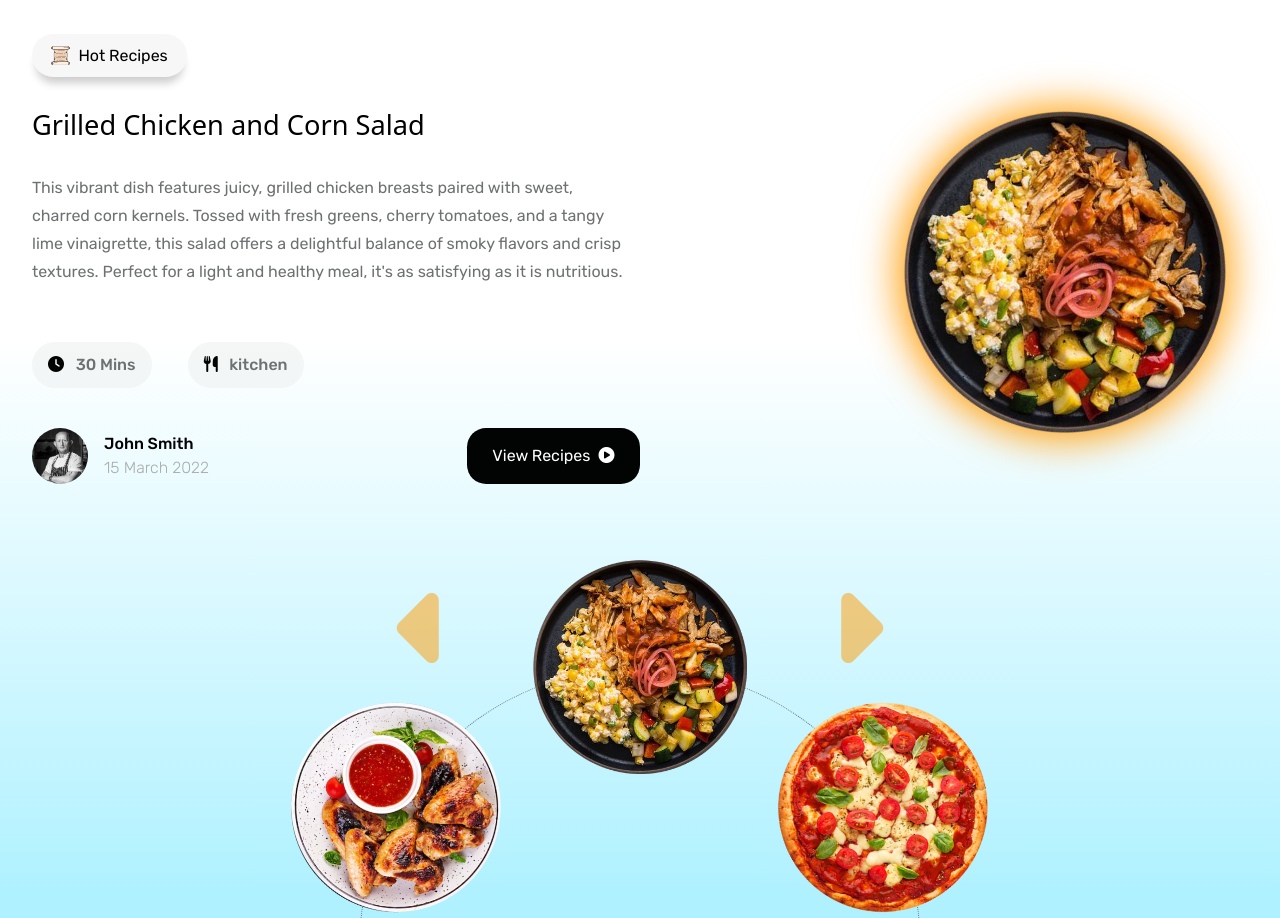
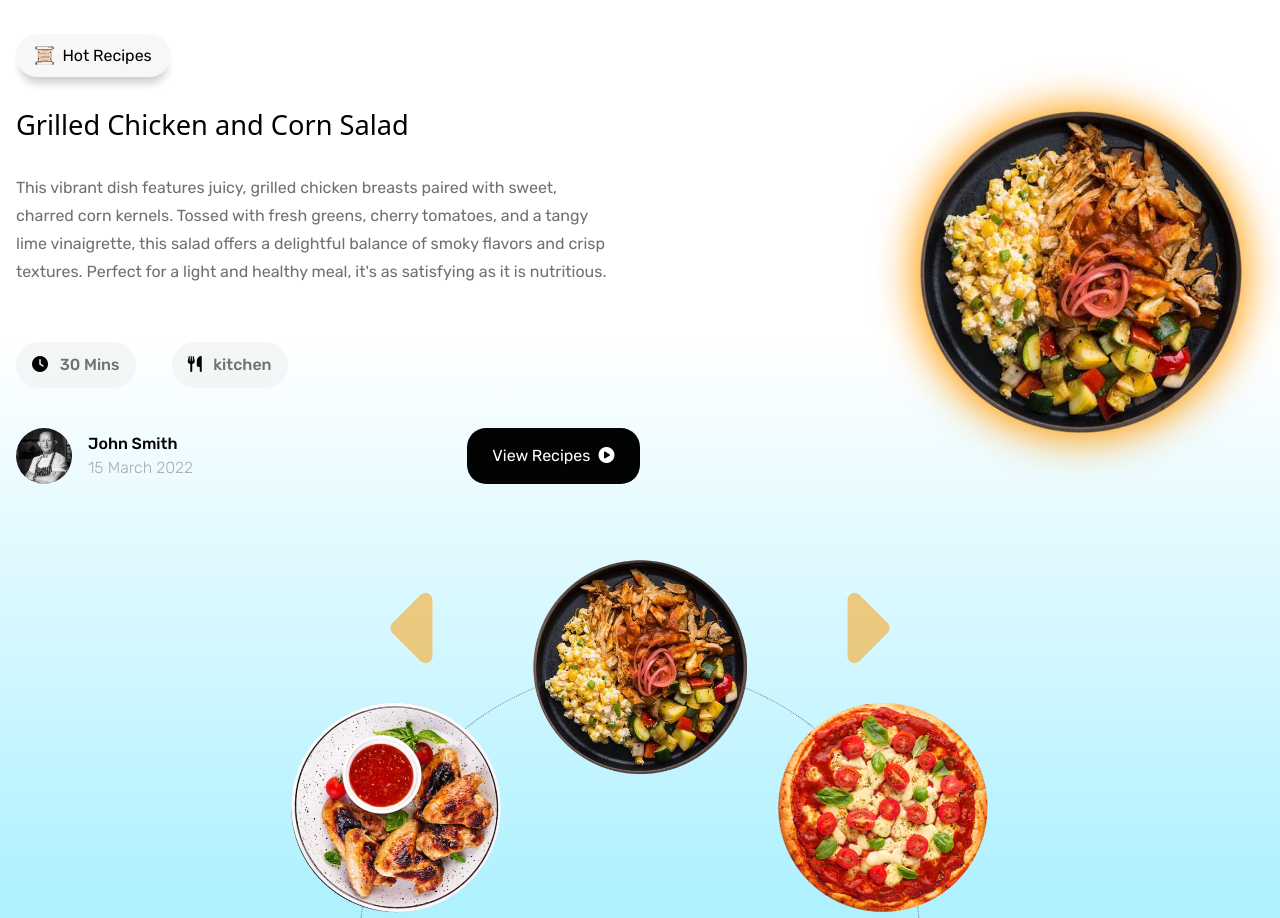
Before and after one commit to Marwan-003/food-Fashion-website, a plain HTML site: page index.html in a window 1280 px wide. Shown: the part 66-984 px from the top of the page. Drawn offline with Linux system fonts and the light colour scheme; a web font is replaced by a local one.

Commit message:
Fix slider

```diff
--- a/index.html
+++ b/index.html
@@ -202,7 +202,7 @@
             </div>
           </div>
         </div>
-        <div class="slider ">
+        <div class="slider flex justify-center ">
           <div class="prev arrow cursor-pointer"><i class="fa-solid fa-caret-left"></i></div>
           <div class="next arrow cursor-pointer"><i class="fa-solid fa-caret-right"></i></div>
           <div class="slider_imgs">
@@ -381,7 +381,7 @@
   <!-- blog -->
       <div class="blogs" id="blogs">
         <div class="container mx-auto">
-          <div class="heading text-center">
+          <div class="heading text-center ">
             <h3 class="tittle mb-5">Check out @FoodFashion on instagram</h3>
             <p class="description w-5/6 mx-auto">Everyone can be a chef in their own kitchen. Quick , delicious meals and spicy chicken wings. Check out @FoodFashion on instagram!</p>
           </div>
--- a/styles/style.css
+++ b/styles/style.css
@@ -30,15 +30,8 @@
     --slider-imgs-size: 6.5rem;
   }
 }
-@media (min-width: 768px) {
-  .container {
-    padding-inline: 2rem;
-  }
-}
-@media (max-width: 640px) {
 .container {
   padding-inline: 1rem;
-  }
 }
 
 :root {
@@ -162,15 +155,8 @@ html {
     --slider-imgs-size: 6.5rem;
   }
 }
-@media (min-width: 768px) {
-  .container {
-    padding-inline: 2rem;
-  }
-}
-@media (max-width: 640px) {
 .container {
   padding-inline: 1rem;
-  }
 }
 
 :root {
@@ -205,15 +191,8 @@ html {
     --slider-imgs-size: 6.5rem;
   }
 }
-@media (min-width: 768px) {
-  .container {
-    padding-inline: 2rem;
-  }
-}
-@media (max-width: 640px) {
 .container {
   padding-inline: 1rem;
-  }
 }
 
 :root {
@@ -763,9 +742,6 @@ html {
     height: clamp(900px, 100vh, 1000px);
   }
 }
-.landing-page .content.container {
-  height: calc(100% - 4rem);
-}
 @media (max-width: 640px) {
   .landing-page .main-content .product {
     text-align: center;
@@ -1065,6 +1041,10 @@ html {
   background-color: rgba(175, 241, 255, 0.4);
   border-radius: 5rem;
 }
+.contact-us .container .description {
+  position: relative;
+  z-index: 10;
+}
 .contact-us .container .form-wrapper {
   z-index: 2;
   background-color: #fcfdfd;
```
Also changed, not shown: styles/tailwind.css, 1 other file. Lines whose indentation alone changed are shown as unchanged.
